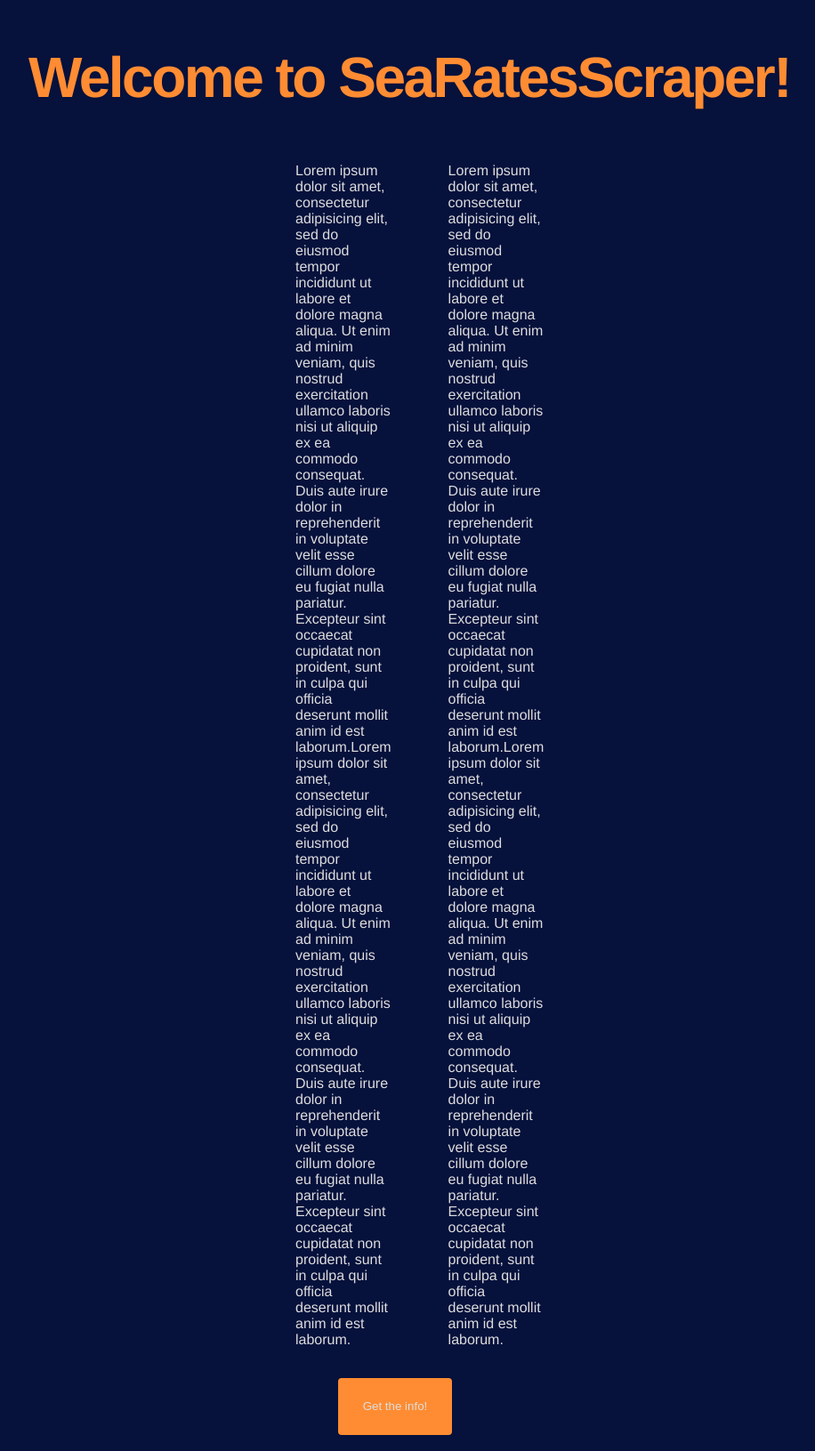
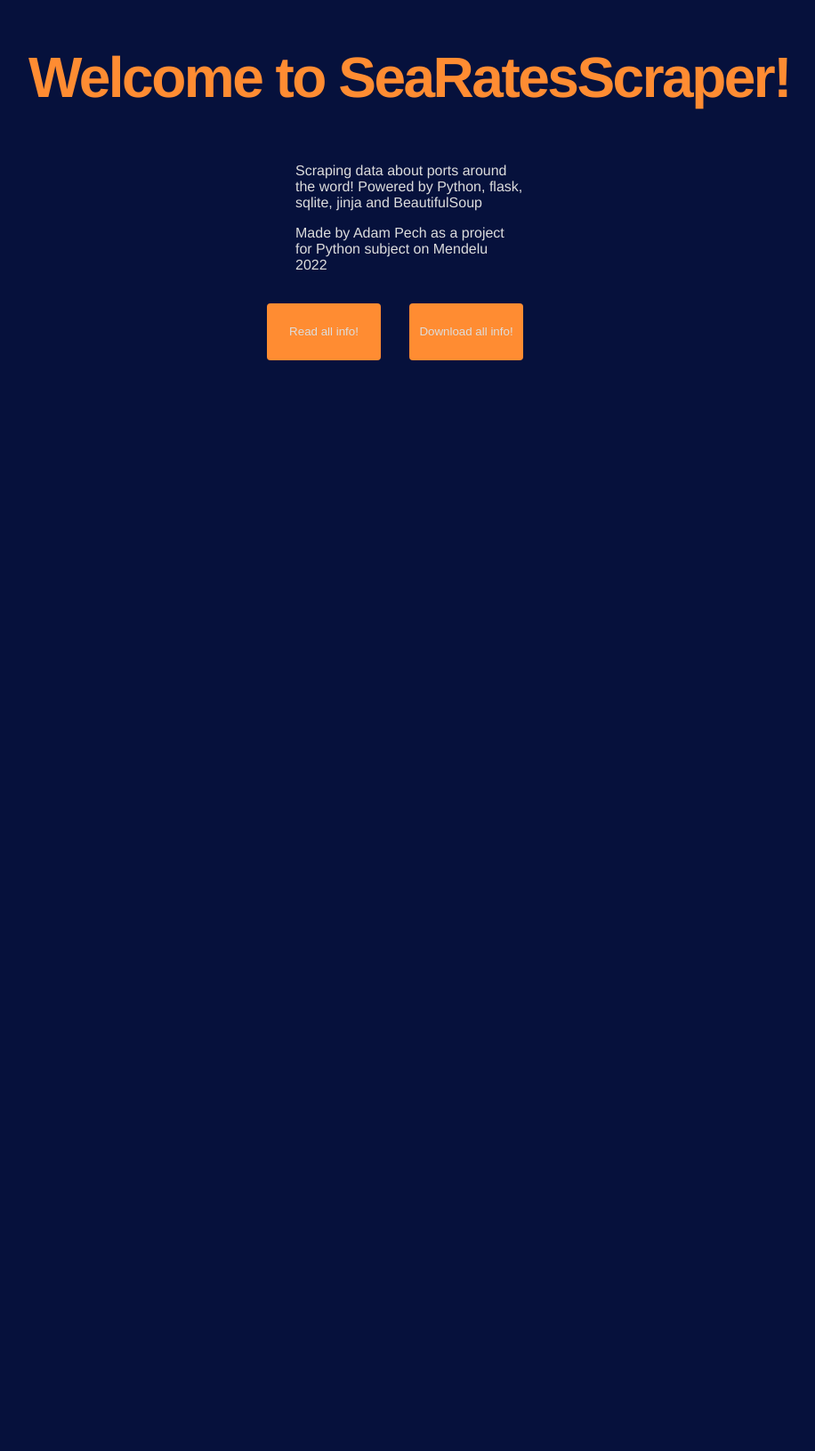
Before and after one commit to Pacharfal/SeaRatesScraper, a Flask app: page / in a window 1280 px wide. Shown: the part 20-1651 px from the top of the page at 89% size, without its empty margins (180-1096 px from the left). After the commit the page ends 425 px from the top, so only its background shows below. Run offline with Flask 2, Linux system fonts and the light colour scheme.

Commit message:
Added download button

```diff
--- a/Code/templates/index.html
+++ b/Code/templates/index.html
@@ -3,17 +3,17 @@
 {% block content %}
 <h1>Welcome to SeaRatesScraper!</h1>
 <div class="row">
+
   <div class="column">
-    <p>Lorem ipsum dolor sit amet, consectetur adipisicing elit, sed do eiusmod tempor incididunt ut labore et dolore magna aliqua. Ut enim ad minim veniam, quis nostrud exercitation ullamco laboris nisi ut aliquip ex ea commodo consequat. Duis aute irure dolor in reprehenderit in voluptate velit esse cillum dolore eu fugiat nulla pariatur. Excepteur sint occaecat cupidatat non proident, sunt in culpa qui officia deserunt mollit anim id est laborum.Lorem ipsum dolor sit amet, consectetur adipisicing elit, sed do eiusmod tempor incididunt ut labore et dolore magna aliqua. Ut enim ad minim veniam, quis nostrud exercitation ullamco laboris nisi ut aliquip ex ea commodo consequat. Duis aute irure dolor in reprehenderit in voluptate velit esse cillum dolore eu fugiat nulla pariatur. Excepteur sint occaecat cupidatat non proident, sunt in culpa qui officia deserunt mollit anim id est laborum.</p>
-  </div>
-  <div class="column">
-    <p>Lorem ipsum dolor sit amet, consectetur adipisicing elit, sed do eiusmod tempor incididunt ut labore et dolore magna aliqua. Ut enim ad minim veniam, quis nostrud exercitation ullamco laboris nisi ut aliquip ex ea commodo consequat. Duis aute irure dolor in reprehenderit in voluptate velit esse cillum dolore eu fugiat nulla pariatur. Excepteur sint occaecat cupidatat non proident, sunt in culpa qui officia deserunt mollit anim id est laborum.Lorem ipsum dolor sit amet, consectetur adipisicing elit, sed do eiusmod tempor incididunt ut labore et dolore magna aliqua. Ut enim ad minim veniam, quis nostrud exercitation ullamco laboris nisi ut aliquip ex ea commodo consequat. Duis aute irure dolor in reprehenderit in voluptate velit esse cillum dolore eu fugiat nulla pariatur. Excepteur sint occaecat cupidatat non proident, sunt in culpa qui officia deserunt mollit anim id est laborum.</p>
+    <p>Scraping data about ports around the word! Powered by Python, flask, sqlite, jinja and BeautifulSoup</p>
+    <p>Made by Adam Pech as a project for Python subject on Mendelu 2022</p>
   </div>
 </div>
 
 
 
 <div class="center">
-<button type="button" name="button" id="main-button"><a href="{{ url_for('scrape') }}">Get the info!</a></button>
+<button type="button" name="button" id="main-button"><a href="{{ url_for('scrape') }}">Read all info!</a></button>
+<button type="button" name="button" id="main-button"><a href="{{ url_for('download') }}">Download all info!</a></button>
 </div>
 {% endblock %}
```
